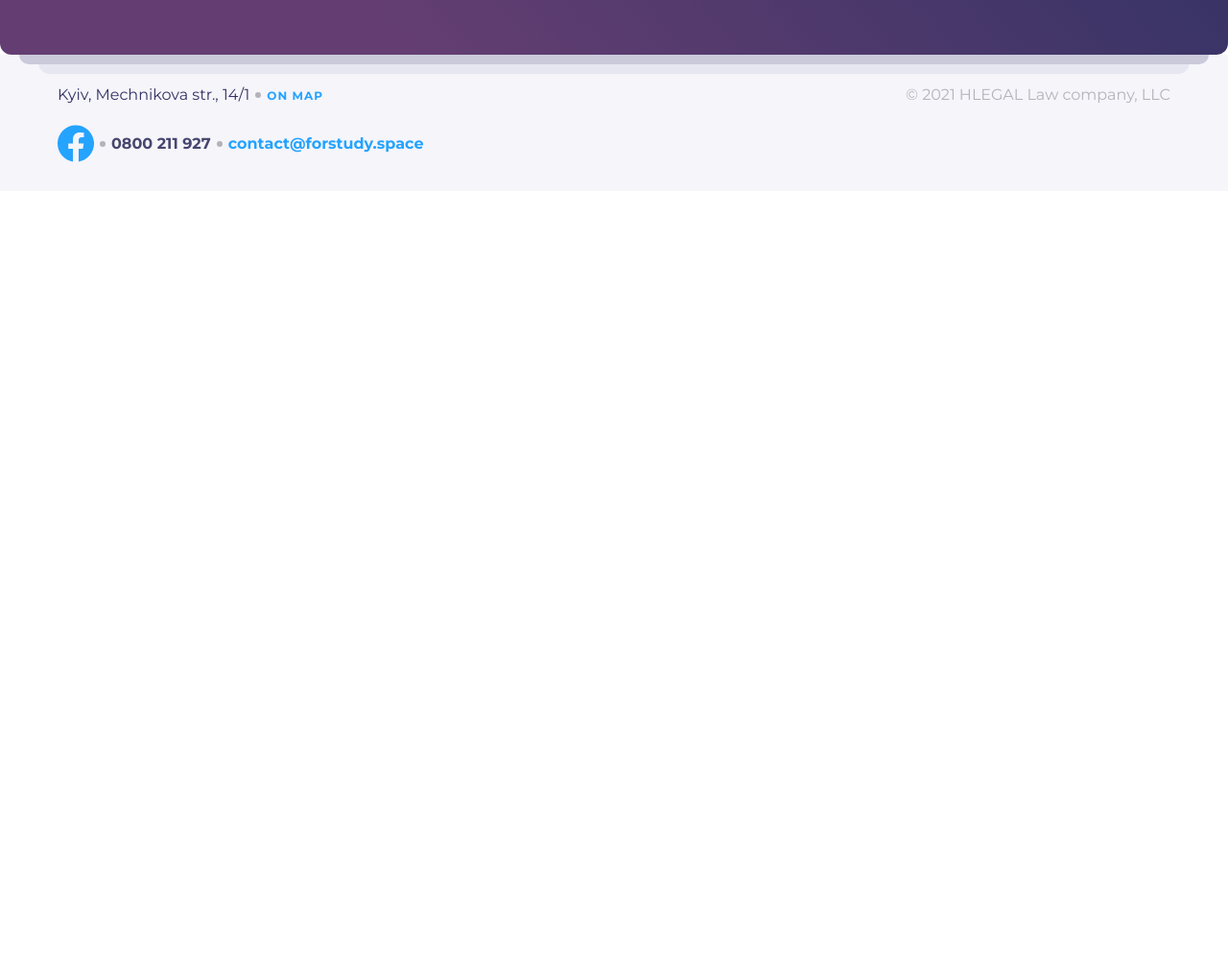
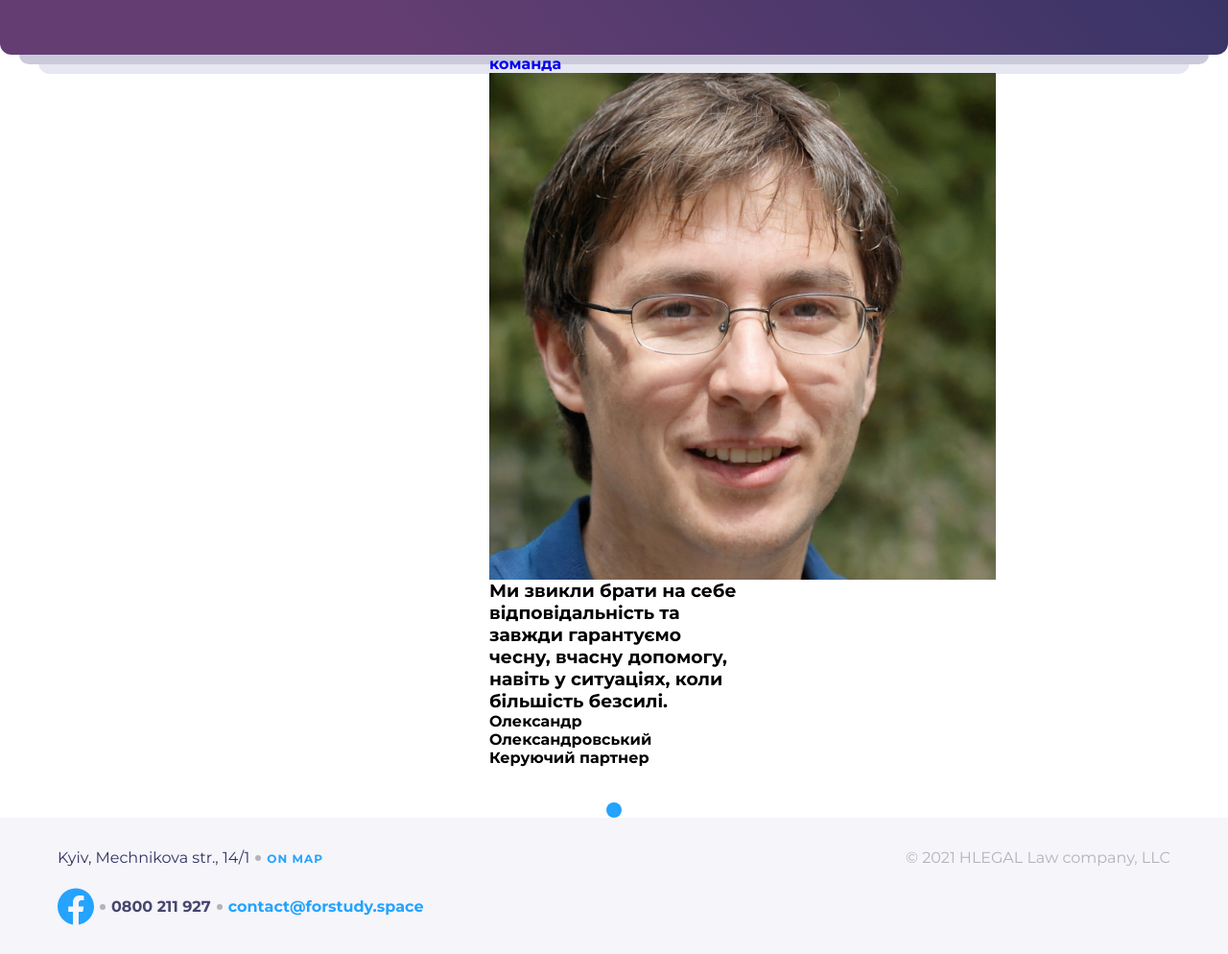
Before and after one commit to AnnLP2/Hillel-project, a website: page app/index.html in a window 1280 px wide. Shown: the part 2394-3388 px from the top of the page at 96% size. Before the commit the page ends 2593 px from the top, so only its background shows below. Drawn offline with Linux system fonts and the light colour scheme.

Commit message:
added homepage team section

```diff
--- a/app/index.html
+++ b/app/index.html
@@ -328,7 +328,34 @@
                 </section>
             </div>
         </div>
-        <main></main>
+        <main>
+            <div class="container container--slider">
+                <section class="team-section">
+                    <div class="team-section__slider js-slider">
+                        <div class="team-section__slide">
+                            <h2 class="visually-hidden">Team</h2>
+                            <a class="team-section__link" href="#" lang="uk"
+                                >команда</a
+                            >
+                            <div class="team-section__pic">
+                                <img src="./img/team-item-1.jpg" alt="" />
+                            </div>
+                            <h3 class="team-section__title" lang="uk">
+                                Ми звикли брати на себе відповідальність та
+                                завжди гарантуємо чесну, вчасну допомогу, навіть
+                                у ситуаціях, коли більшість безсилі.
+                            </h3>
+                            <p class="team-section__name">
+                                Олександр Олександровський
+                            </p>
+                            <p class="team-section__position">
+                                Керуючий партнер
+                            </p>
+                        </div>
+                    </div>
+                </section>
+            </div>
+        </main>
         <div class="bg-color">
             <div class="container container--flex">
                 <footer class="footer">
--- /dev/null
+++ b/app/sass/_homepage-team.scss
@@ -0,0 +1,17 @@
+.team-section {
+}
+.team-section__slider {
+}
+
+.team-section__slide {
+}
+.team-section__link {
+}
+.team-section__pic {
+}
+.team-section__title {
+}
+.team-section__name {
+}
+.team-section__position {
+}
```
Also changed, not shown: app/img/team-item-1.jpg (added).
